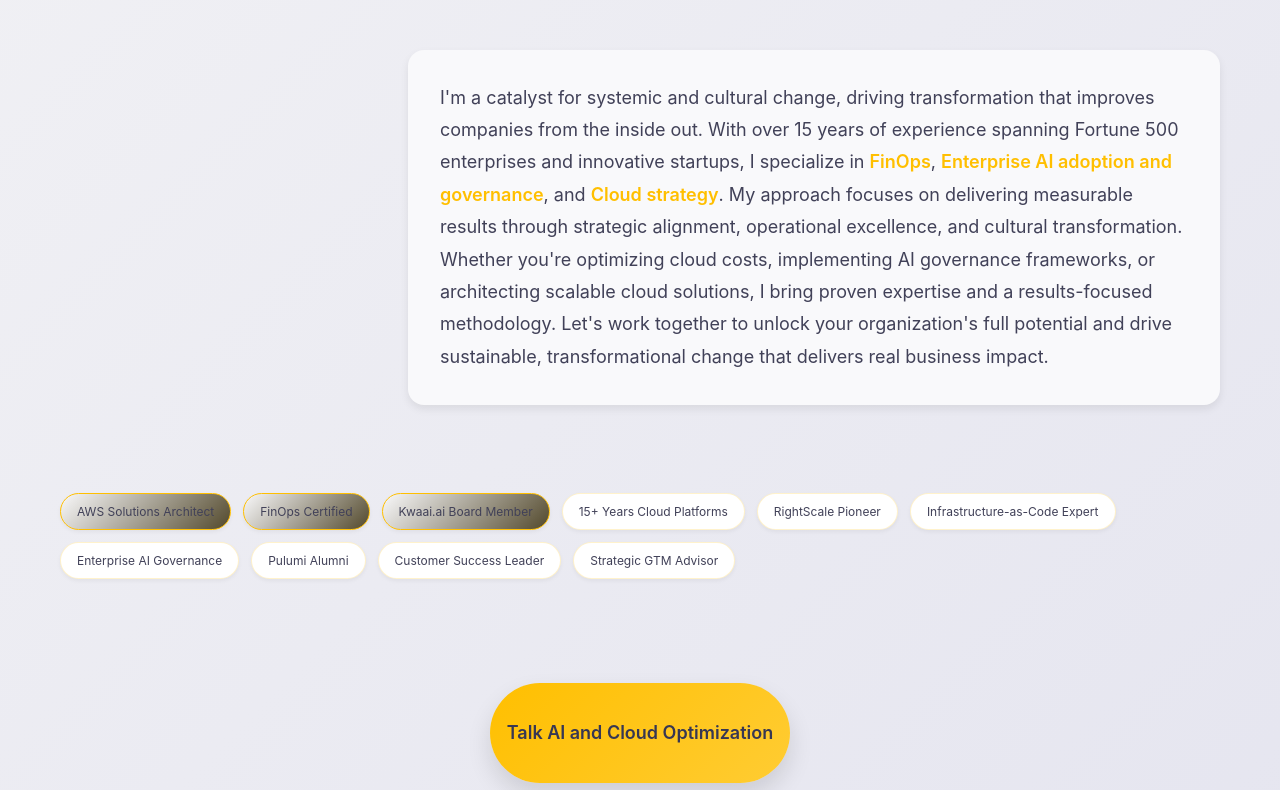
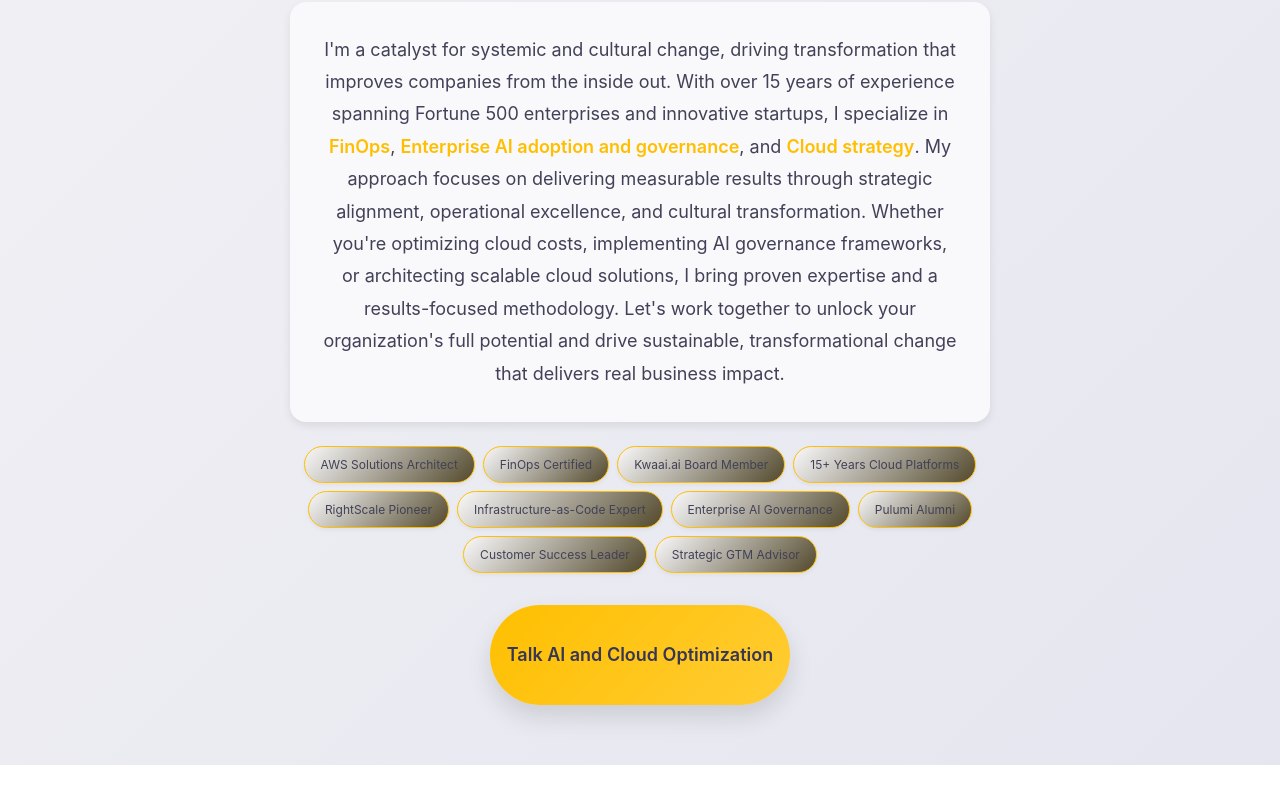
Before and after one commit to m1small/my-first-agent, a plain HTML site: page src/index.html in a window 1280 px wide. Shown: the part 168-958 px from the top of the page. After the commit the page ends 933 px from the top, so only its background shows below. Drawn offline with Linux system fonts and the light colour scheme.

Commit message:
Change badge layout, recenter

```diff
--- a/src/index.html
+++ b/src/index.html
@@ -6,9 +6,9 @@
     <meta name="description" content="Matt Small - Principal Consultant specializing in FinOps, Enterprise AI adoption, and Cloud strategy. 15+ years driving transformation at Fortune 500 companies and startups.">
     <title>Matt Small - Principal Consultant</title>
     <!--
-        Generated from specifications v2.0.0
-        Generated: 2025-12-19T00:07:00Z
-        Features: Enhanced design system, CSS custom properties, light/dark mode, responsive grid
+        Generated from specifications v2.0.1
+        Generated: 2025-12-19T00:23:00Z
+        Updates: Centered layout, all badges with gold gradient, 3-4-3 arrangement
     -->
     <style>
         /* ===== CSS Custom Properties ===== */
@@ -115,6 +115,7 @@
             margin-bottom: var(--space-sm);
             line-height: 1.3;
             text-shadow: 0 2px 4px rgba(0, 0, 0, 0.3);
+            text-align: center;
         }
 
         /* ===== Bio Paragraph Styles ===== */
@@ -131,6 +132,7 @@
             padding: var(--space-lg);
             border-radius: 16px;
             box-shadow: var(--shadow-md);
+            text-align: center;
         }
 
         .bio strong {
@@ -146,11 +148,19 @@
             gap: var(--space-xs);
             margin-top: var(--space-md);
             margin-bottom: var(--space-md);
+            max-width: 800px;
+            margin-left: auto;
+            margin-right: auto;
         }
 
-        /* ===== Individual Badge Styles ===== */
+        /* ===== Individual Badge Styles (All with Gold Gradient) ===== */
         .badge {
-            background: var(--color-surface-elevated);
+            background: linear-gradient(
+                135deg,
+                var(--color-surface) 0%,
+                hsl(var(--color-accent-h), 30%, 25%) 100%
+            );
+            border-color: var(--color-accent);
             color: var(--color-text-secondary);
             font-size: 12px;
             font-weight: 400;
@@ -158,35 +168,16 @@
             border-radius: 20px;
             display: inline-block;
             white-space: nowrap;
-            border: 1px solid hsla(var(--color-accent-h), var(--color-accent-s), var(--color-accent-l), 0.2);
+            border: 1px solid var(--color-accent);
             box-shadow: var(--shadow-sm);
             transition: all 0.2s ease;
             transform: translateY(0);
         }
 
         .badge:hover {
-            background: linear-gradient(
-                135deg,
-                var(--color-surface-elevated) 0%,
-                hsl(var(--color-primary-h), calc(var(--color-primary-s) + 10%), calc(var(--color-primary-l) + 8%)) 100%
-            );
-            border-color: hsla(var(--color-accent-h), var(--color-accent-s), var(--color-accent-l), 0.6);
-            box-shadow: 0 4px 8px rgba(255, 185, 0, 0.3);
+            border-color: var(--color-accent);
+            box-shadow: 0 4px 8px rgba(255, 185, 0, 0.4);
             transform: translateY(-2px);
-        }
-
-        /* Primary Badge Variant (Top Credentials) */
-        .badge-primary {
-            background: linear-gradient(
-                135deg,
-                var(--color-surface) 0%,
-                hsl(var(--color-accent-h), 30%, 25%) 100%
-            );
-            border-color: var(--color-accent);
-        }
-
-        .badge-primary:hover {
-            box-shadow: 0 4px 8px rgba(255, 185, 0, 0.4);
         }
 
         /* ===== CTA Button Container ===== */
@@ -276,46 +267,6 @@
             }
         }
 
-        /* ===== Responsive Grid Layout - Desktop ===== */
-        @media (min-width: 1025px) {
-            main {
-                display: grid;
-                grid-template-columns: 300px 1fr;
-                grid-template-areas:
-                    "sidebar header"
-                    "sidebar bio"
-                    "badges badges"
-                    "cta cta";
-                gap: var(--space-xl);
-                max-width: 1200px;
-                text-align: left;
-            }
-
-            h1 {
-                grid-area: header;
-                text-align: left;
-            }
-
-            .bio {
-                grid-area: bio;
-                text-align: left;
-                max-width: 100%;
-                margin-left: 0;
-                margin-right: 0;
-            }
-
-            .badges-container {
-                grid-area: badges;
-                justify-content: flex-start;
-                gap: 12px;
-            }
-
-            .cta-container {
-                grid-area: cta;
-                justify-content: center;
-            }
-        }
-
         /* ===== Accessibility: Reduced Motion Support ===== */
         @media (prefers-reduced-motion: reduce) {
             *,
@@ -338,15 +289,20 @@
             I'm a catalyst for systemic and cultural change, driving transformation that improves companies from the inside out. With over 15 years of experience spanning Fortune 500 enterprises and innovative startups, I specialize in <strong>FinOps</strong>, <strong>Enterprise AI adoption and governance</strong>, and <strong>Cloud strategy</strong>. My approach focuses on delivering measurable results through strategic alignment, operational excellence, and cultural transformation. Whether you're optimizing cloud costs, implementing AI governance frameworks, or architecting scalable cloud solutions, I bring proven expertise and a results-focused methodology. Let's work together to unlock your organization's full potential and drive sustainable, transformational change that delivers real business impact.
         </p>
 
-        <!-- Credibility Badges Section -->
+        <!-- Credibility Badges Section (3-4-3 arrangement) -->
         <div class="badges-container" role="list" aria-label="Professional credentials and expertise">
-            <span class="badge badge-primary" role="listitem">AWS Solutions Architect</span>
-            <span class="badge badge-primary" role="listitem">FinOps Certified</span>
-            <span class="badge badge-primary" role="listitem">Kwaai.ai Board Member</span>
+            <!-- Row 1: 3 badges -->
+            <span class="badge" role="listitem">AWS Solutions Architect</span>
+            <span class="badge" role="listitem">FinOps Certified</span>
+            <span class="badge" role="listitem">Kwaai.ai Board Member</span>
+
+            <!-- Row 2: 4 badges -->
             <span class="badge" role="listitem">15+ Years Cloud Platforms</span>
             <span class="badge" role="listitem">RightScale Pioneer</span>
             <span class="badge" role="listitem">Infrastructure-as-Code Expert</span>
             <span class="badge" role="listitem">Enterprise AI Governance</span>
+
+            <!-- Row 3: 3 badges -->
             <span class="badge" role="listitem">Pulumi Alumni</span>
             <span class="badge" role="listitem">Customer Success Leader</span>
             <span class="badge" role="listitem">Strategic GTM Advisor</span>
```
Also changed, not shown: docs/index.html (+27 -71 lines), 4 other files.
